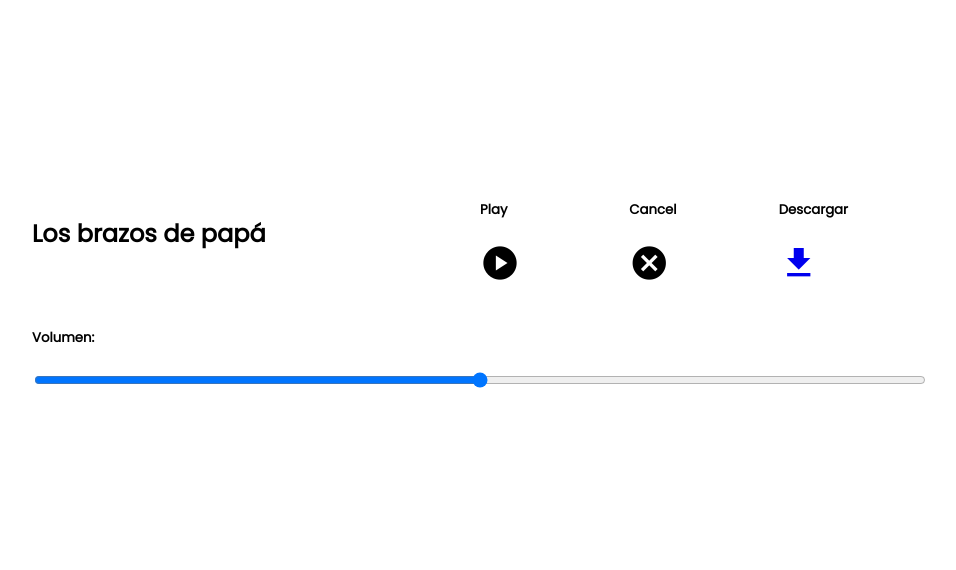
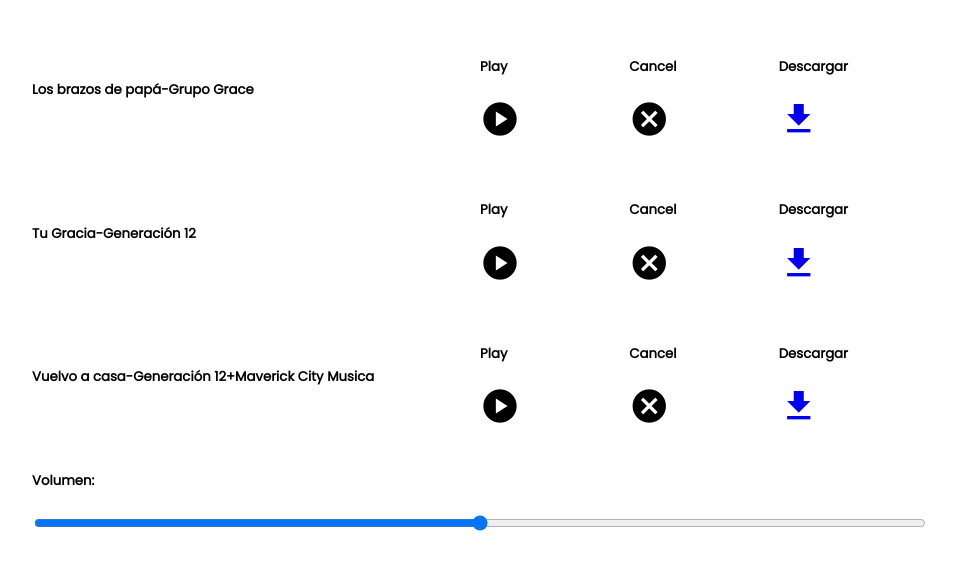
Before and after one commit to AndreyRi13/ReproductorDeAudio, a plain HTML site: page index.html in a window 1280 px wide. Shown: the part 156-726 px from the top of the page, without its empty margins (160-1116 px from the left). Drawn offline with Linux system fonts and the light colour scheme.

Commit message:
Update index.html

```diff
--- a/index.html
+++ b/index.html
@@ -1,6 +1,5 @@
 <!DOCTYPE html>
 <html lang="es">
-
 <head>
     <meta charset="UTF-8">
     <meta http-equiv="X-UA-Compatible" content="IE=edge">
@@ -11,14 +10,12 @@
     <link rel="stylesheet" href="css/style.css">
     <title>AUDIOS</title>
 </head>
-
 <body>
-
     <div class="container">
         <div class="listaCanciones">
             <div class="cancion">
                 <div class="nombre">
-                    <h2>Los brazos de papá</h2>
+                    <h5>Los brazos de papá-Grupo Grace</h5>
                 </div>
                 <div class="play" id="Losbrazosdepapa">
                     <h5>Play</h5>
@@ -41,13 +38,60 @@
                     </a>
                 </div>
             </div>
+            <div class="cancion">
+                <div class="nombre">
+                    <h5>Tu Gracia-Generación 12</h5>
+                </div>
+                <div class="play" id="Tu_Gracia">
+                    <h5>Play</h5>
+                    <span style="font-size: 40px;" class="material-icons">
+                        play_circle
+                    </span>
+                </div>
+                <div class="stop">
+                    <h5>Cancel</h5>
+                    <span style="font-size: 40px;" class="material-icons">
+                        cancel
+                    </span>
+                </div>
+                <div class="descargar">
+                    <h5>Descargar</h5>
+                    <a href="/audio/Tu_Gracia.mp3" download>
+                        <span style="font-size: 40px;" class="material-icons">
+                            file_download
+                        </span>
+                    </a>
+                </div>
+            </div>
+            <div class="cancion">
+                <div class="nombre">
+                    <h5>Vuelvo a casa-Generación 12+Maverick City Musica</h5>
+                </div>
+                <div class="play" id="Vuelvo_A_Casa">
+                    <h5>Play</h5>
+                    <span style="font-size: 40px;" class="material-icons">
+                        play_circle
+                    </span>
+                </div>
+                <div class="stop">
+                    <h5>Cancel</h5>
+                    <span style="font-size: 40px;" class="material-icons">
+                        cancel
+                    </span>
+                </div>
+                <div class="descargar">
+                    <h5>Descargar</h5>
+                    <a href="/audio/Vuelvo_A_Casa.mp3" download>
+                        <span style="font-size: 40px;" class="material-icons">
+                            file_download
+                        </span>
+                    </a>
+                </div>
+            </div>
         </div>
         <h5>Volumen: </h5>
-
         <input type="range" max="1" min="0" step="0.1" class="volumen">
-
     </div>
     <script src="js/main.js"> </script>
 </body>
-
 </html>
```
